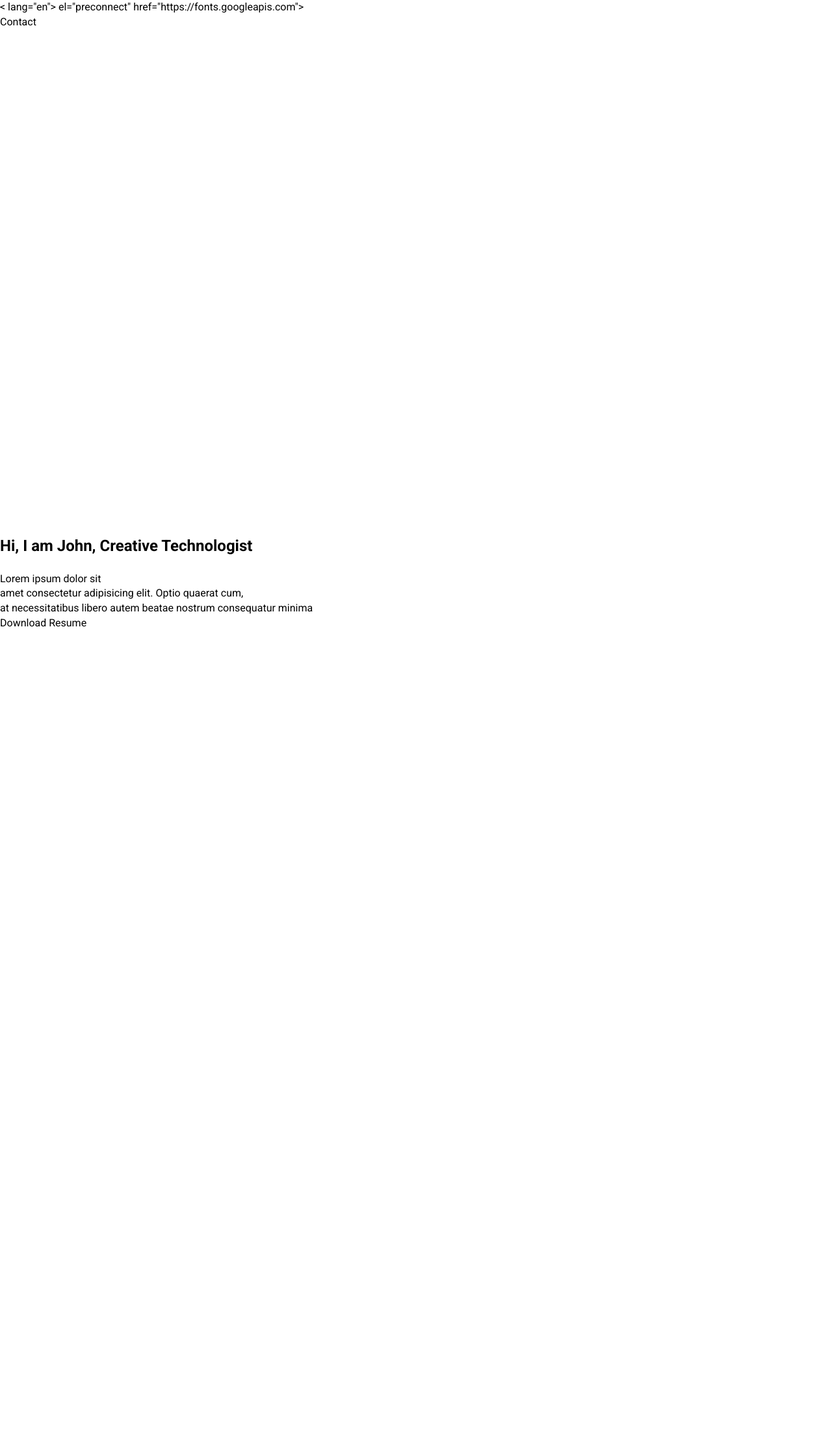
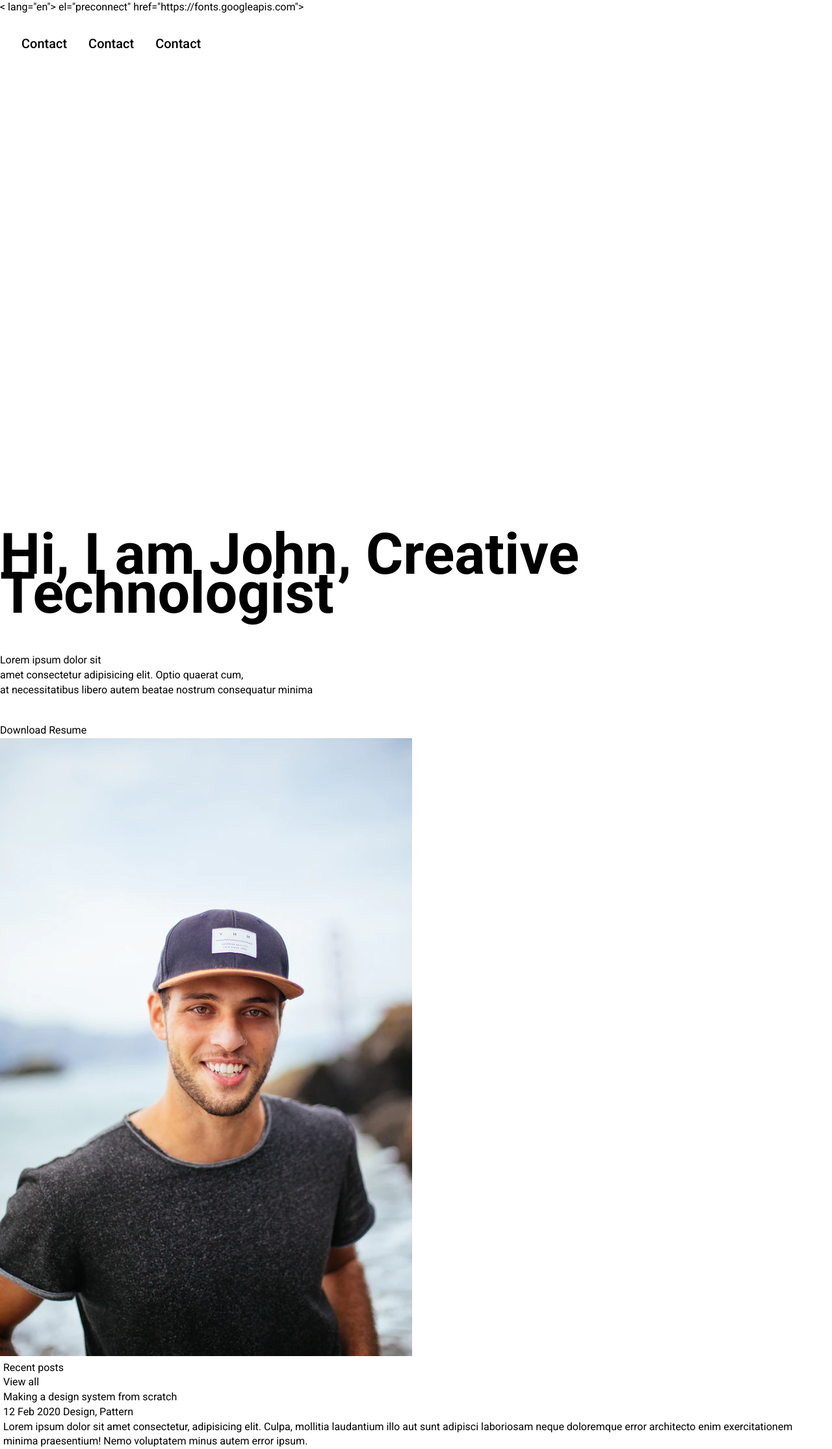
Before and after one commit to TamaraRad/PORTFOLIO, a plain HTML site: page index.html in a window 1280 px wide. Shown: the whole page at 65% size. Before the commit the page ends 993 px from the top, so only its background shows below. Drawn offline with Linux system fonts and the light colour scheme.

Commit message:
Стилизация About и Разметка 2 секции

```diff
--- a/css/style.css
+++ b/css/style.css
@@ -2,7 +2,8 @@
   box-sizing: border-box;
 }
 
-html, body {
+html,
+body {
   margin: 0;
   padding: 0;
   height: 100%;
@@ -15,7 +16,8 @@ body {
   line-height: 1.42;
 }
 
-ul, li {
+ul,
+li {
   list-style: none;
   padding: 0;
   margin: 0;
@@ -26,7 +28,9 @@ a {
   color: black;
 }
 
-h1, h2, h3 {
+h1,
+h2,
+h3 {
   margin: 0;
 }
 
@@ -35,6 +39,60 @@ h1, h2, h3 {
   overflow: hidden;
 }
 
+.header {
+  padding: 30px 0px;
+}
 .container {
-    max-width: 855%;
+  max-width: 865%;
+  padding: 0px 5px;
+  margin: 0 auto;
 }
+
+.header__container {
+  max-width: 1032px;
+  display: flex;
+  justify-content: flex-end;
+}
+
+.nav__list {
+  display: flex;
+}
+
+.nav__item {
+  margin-left: 33px;
+  font-style: normal;
+  font-weight: 500;
+  font-size: 20px;
+}
+
+.title {
+  font-style: normal;
+  font-weight: bold;
+  font-size: 44px;
+  line-height: 136%;
+}
+
+.about__container {
+  display: flex;
+}
+
+.about__desc {
+  margin: 40px 0px;
+}
+
+.about__info {
+  padding-right: 13.5%;
+}
+.about__avatar {
+  width: 243px;
+  height: 243px;
+  border-radius: 50%;
+  overflow: hidden;
+  flex-shrink: 0;
+}
+
+.about__img {
+  height: 100%;
+  width: 100%;
+  object-fit: cover;
+}
--- a/index.html
+++ b/index.html
@@ -1,22 +1,31 @@
 <!DOCTYPE html>
 < lang="en">
+
     <head>
         <meta charset="UTF-8">
         <meta http-equiv="X-UA-Compatible" content="IE=edge">
         <meta name="viewport" content="width=device-width, initial-scale=1.0">
-    <link rel="stylesheet" href="link rel="preconnect" href="https://fonts.googleapis.com">
+        <link rel="stylesheet" href="link rel=" preconnect" href="https://fonts.googleapis.com">
         <link rel="preconnect" href="https://fonts.gstatic.com" crossorigin>
-    <link href="https://fonts.googleapis.com/css2?family=Roboto:wght@400;500;700;900&display=swap" rel="stylesheet">el="preconnect" href="https://fonts.googleapis.com">
+        <link href="https://fonts.googleapis.com/css2?family=Roboto:wght@400;500;700;900&display=swap" rel="stylesheet">
+        el="preconnect" href="https://fonts.googleapis.com">
         <link rel="stylesheet" href="css/normalize.css">
         <link rel="stylesheet" href="css/style.css">
         <title>Портфолио</title>
     </head>
+
     <body>
         <div class="wrapper">
-    <header class="header"></header>
+            <header class="header">
                 <div class="container"></div>
                 <nav class="nav">
                     <ul class="nav__list">
+                        <li class="nav__item">
+                            <a href="#" class="nav__list"> Contact </a>
+                        </li>
+                        <li class="nav__item">
+                            <a href="#" class="nav__list"> Contact </a>
+                        </li>
                         <li class="nav__item">
                             <a href="#" class="nav__list"> Contact </a>
                         </li>
@@ -26,11 +35,12 @@
         </header>
         <main class="main">
             <section class="about">
-<div class="main__title">
-<h2>Hi, I am John,
-    Creative Technologist</h2>
+                <div class="about__info">
+                    <div class="title about__title">
+                        <h1>Hi, I am John,
+                            Creative Technologist</h1>
                     </div>
-<div class="about__info">
+                    <div class="about__desc">
                         <br> Lorem ipsum dolor sit
                         <br> amet consectetur adipisicing elit. Optio quaerat cum,
                         <br> at necessitatibus libero autem beatae nostrum consequatur minima
@@ -39,6 +49,32 @@
                     <div class="avatar">
                         <img src="img\JOHN.png" alt="" class="abot__img">
                     </div>
+                </div>
+            </section>
+            <section class="recent-posts">
+                <div class="container">
+                    <div class="recent-posts__top">
+                        <div class="recent-posts__title">
+                            Recent posts
+                        </div>
+                        <a href="#" class="recent-posts__link"> View all</a>
+                    </div>
+                    <div class="recent-posts__articles">
+<article class="recent-posts__article">
+    <div class="recent-posts__subtitle">
+Making a design system from scratch
+    </div>
+    <div class="recent-posts__info"> 12 Feb 2020<span
+        class="recent-posts__separator"></span> Design, Pattern
+    </div>
+    <div class="recent-posts__text">
+Lorem ipsum dolor sit amet consectetur, adipisicing elit.
+Culpa, mollitia laudantium illo aut sunt adipisci laboriosam neque doloremque error architecto enim
+exercitationem minima praesentium! Nemo voluptatem minus autem error ipsum.
+    </div>
+</article>
+                    </div>
+                </div>
             </section>
         </main>
     </body>
```
Also changed, not shown: img/JOHN.png (added). Lines whose indentation alone changed are shown as unchanged.
